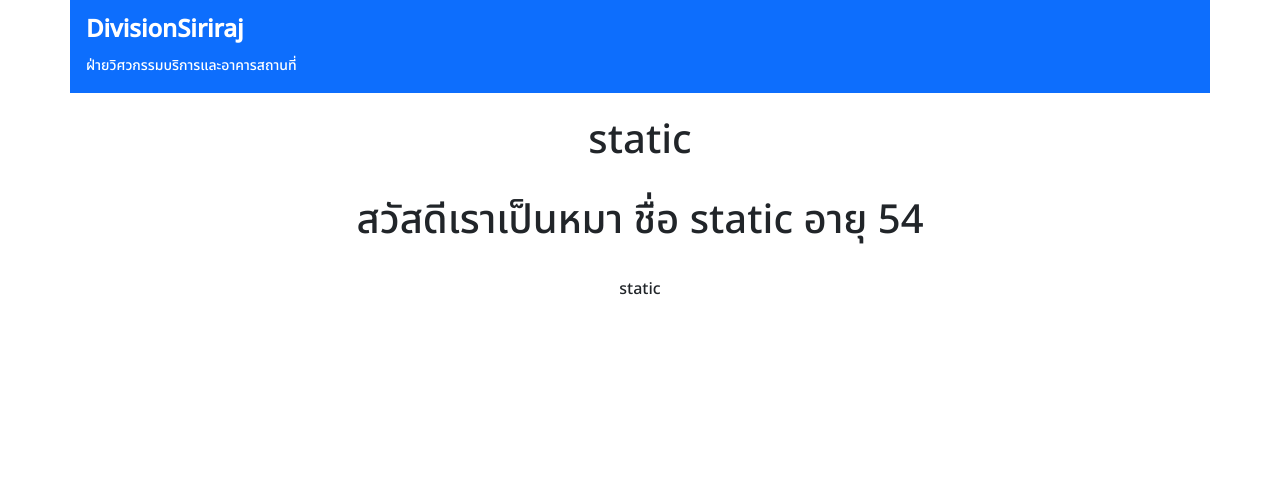
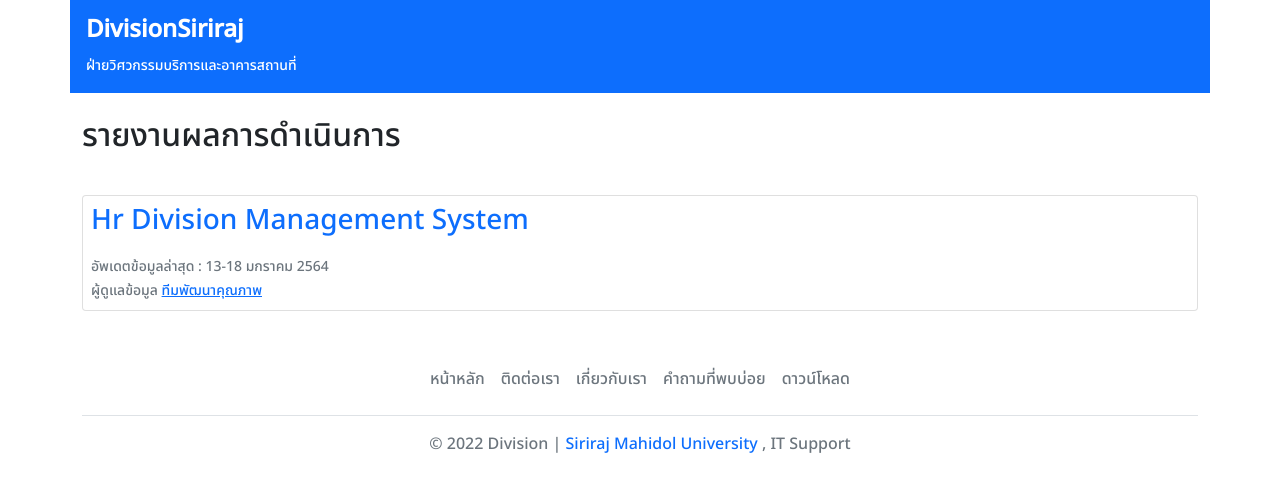
Before and after one commit to Nack-thanaphon/divsiriraj_website, a Next.js app: page /static in a window 1280 px wide. Shown: the top 492 px of the page. Built offline with nearby package versions, Linux system fonts and the light colour scheme.

Commit message:
datastudio

```diff
--- /dev/null
+++ b/pages/components/Static_list.js
@@ -0,0 +1,24 @@
+import Image from "next/image";
+import Link from "next/dist/client/link";
+
+export default function Activity() {
+  return (
+    <div className="card my-2 p-2">
+      <Link href="./static/single_static">
+        <a className="text-decoration-none">
+          <div className="col-12 col-sm-12 m-0 p-0 ">
+            <h3>Hr Division Management System</h3>
+            <p></p>
+            <small className="text-muted">
+              อัพเดตข้อมูลล่าสุด : 13-18 มกราคม 2564
+            </small>
+            <br />
+            <small className="text-muted">
+              ผู้ดูแลข้อมูล <a href="http://">ทีมพัฒนาคุณภาพ</a>
+            </small>
+          </div>
+        </a>
+      </Link>
+    </div>
+  );
+}
--- a/pages/index.js
+++ b/pages/index.js
@@ -55,7 +55,7 @@ export default function Home() {
               <h1 className="text-primary">ข้อมูลสถิติ</h1>
               <p className="text-uppercase fw-bold">Data-stactic</p>
 
-              <Link href="./Te stapi" className="btn btn-success">
+              <Link href="./static" className="btn btn-success">
                 <a>อ่านเพิ่มเติม</a>
               </Link>
             </div>
--- /dev/null
+++ b/pages/static/index.js
@@ -0,0 +1,24 @@
+import Header from "../components/Header";
+import Footer from "../components/Footer";
+import Slider from "../components/Slider";
+import Static_list from "../components/Static_list";
+import Link from "next/link";
+
+export default function stactic() {
+  return (
+    <div>
+      <Header />
+      <div className="container">
+        <div className="row ">
+          <div className="col-12 m-0 py-4">
+            <h2>รายงานผลการดำเนินการ</h2>
+          </div>
+          <div className="col-12 m-0 ">
+            <Static_list />
+          </div>
+        </div>
+      </div>
+      <Footer />
+    </div>
+  );
+}
--- a/styles/globals.css
+++ b/styles/globals.css
@@ -4,6 +4,7 @@ body {
   padding: 0%;
   margin: 0%;
   font-family: 'Noto Sans Thai', sans-serif !important;
+
 }
 
 a {
@@ -30,7 +31,6 @@ a {
   width: 2.5em;
   height: 2.5em;
   transform: rotate(165deg);
-
 }
 
 .loader_bg{
@@ -39,11 +39,12 @@ a {
   justify-content: center;
   align-items: center;
   position: fixed;
-    top: 0;
-    left: 0;
-    right: 0;
-    bottom: 0;
-    background-color: white;
+  top: 0;
+  left: 0;
+  right: 0;
+  bottom: 0;
+  background-color: white;
+  z-index: 99;
 }
 .loader:before, .loader:after {
   content: "";
```
Also changed, not shown: pages/static/single_static.js (added, +26 -0 lines), 1 other file (tests, documents, lock files or other folders).
